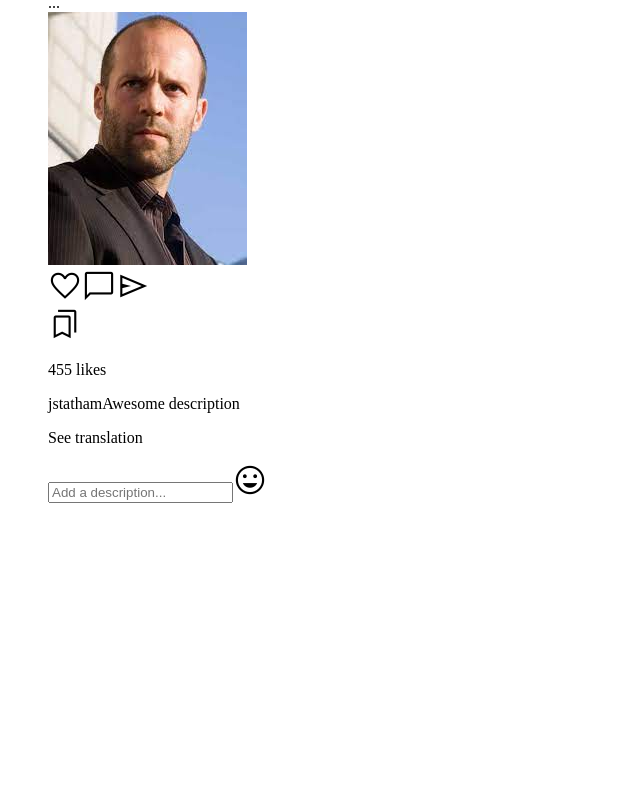
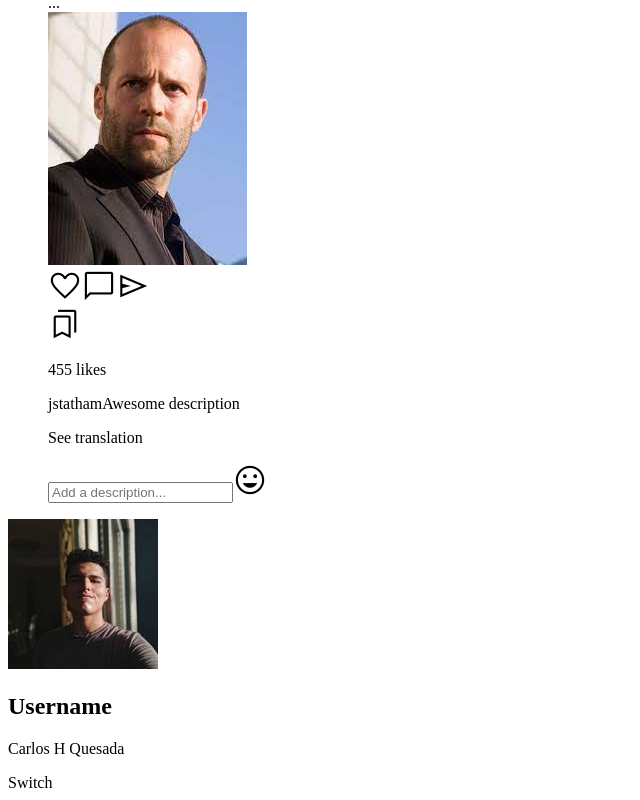
Before and after one commit to Carlosqu24/instagram-clone, a React (Vite) app: page / in a window 1280 px wide. Shown: the part 2441-3241 px from the top of the page, without its empty margins (0-640 px from the left). Before the commit the page ends 2960 px from the top, so only its background shows below. Built offline with nearby package versions, Linux system fonts and the light colour scheme.

Commit message:
Account added

```diff
--- a/src/App.tsx
+++ b/src/App.tsx
@@ -8,9 +8,34 @@ function App() {
     <>
       <Sidebar/>
 
-      <main className='p-4 sm:ml-20 md:ml-20 xl:ml-56'>
+      <main className='p-4 sm:ml-20 md:ml-20 xl:ml-56 flex m-auto'>
         <PostsList />
+
+        <aside
+          className='hidden lg:flex ml-[64px] w-[319px] h-[518px]'
+        >
+          <div className="flex h-[44px] justify-between w-full">
+            <div className="flex justify-between">
+              <img
+                className='w-8 h-8 rounded-full'
+                src="../../../public/profile-image.jpg"
+                alt=""
+              />
+
+
+              <div className='ml-2'>
+                <h2 className='text-[15px] font-bold'>Username</h2>
+                <p className='text-[15px]'>Carlos H Quesada</p>
+              </div>
+            </div>
+            <span className='text-[15px] mt-auto'>Switch</span>
+          </div>
+
+
+        </aside>
       </main>
+
+
     </>
   )
 }
```
